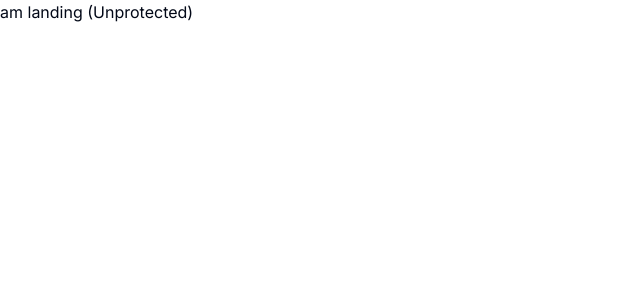
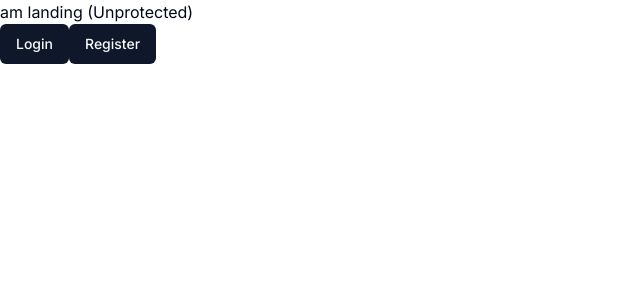
Before and after one commit to marksikaundi/Otofast-SaaS, a Next.js app: page / in a window 1280 px wide. Shown: the top 300 px of the page, without its empty margins (0-640 px from the left). Built offline with nearby package versions, Linux system fonts and the light colour scheme.

Commit message:
landing page auth

```diff
--- /dev/null
+++ b/app/(auth)/layout.tsx
@@ -0,0 +1,5 @@
+const AuthLayout = ({ children }: { children: React.ReactNode }) => {
+  return <div className="flex items-center justify-center h-full">{children}</div>;
+};
+
+export default AuthLayout;
--- a/app/(landing)/page.tsx
+++ b/app/(landing)/page.tsx
@@ -1,5 +1,20 @@
+import { Button } from "@/components/ui/button";
+import Link from "next/link";
+
 const LandingPage = () => {
-  return <div>am landing (Unprotected)</div>;
+  return (
+    <div>
+      am landing (Unprotected)
+      <div>
+        <Link href="/sign-in">
+          <Button>Login</Button>
+        </Link>
+        <Link href="/sign-up">
+          <Button>Register</Button>
+        </Link>
+      </div>
+    </div>
+  );
 };
 
 export default LandingPage;
```
